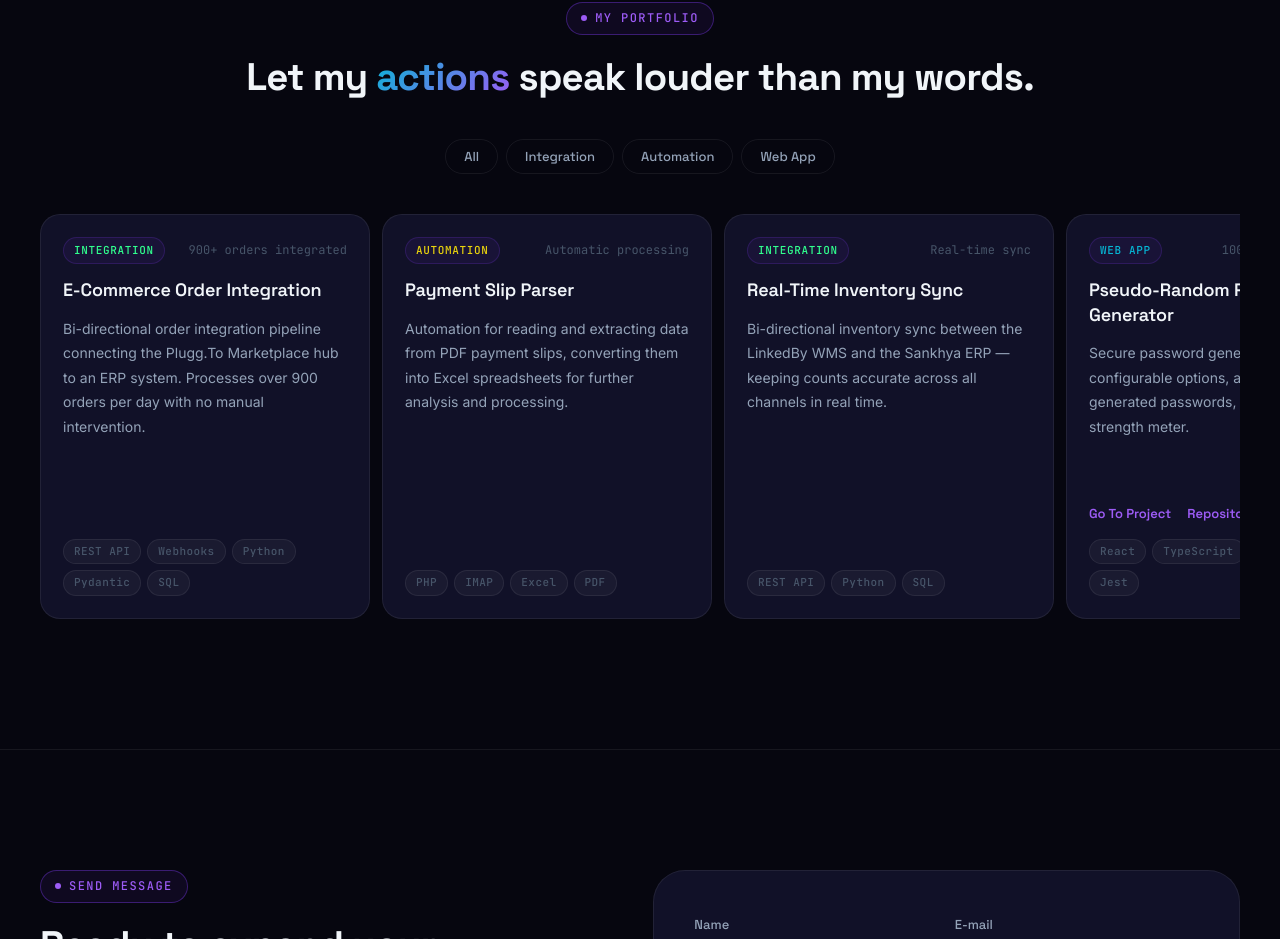
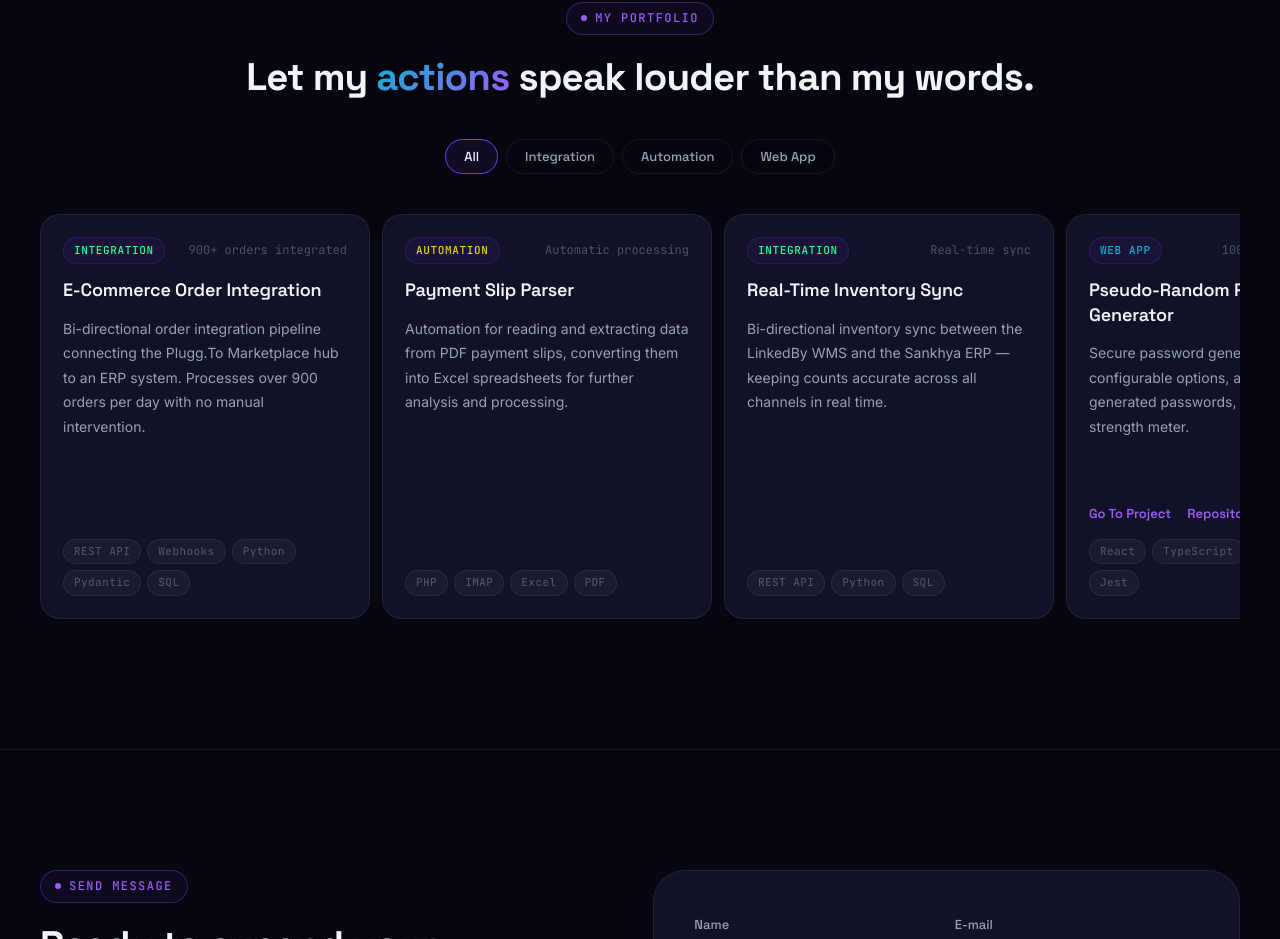
Before and after one commit to AtylaDaSilva/portfolio-website, a React (Vite) app: page / in a window 1280 px wide. Shown: the part 1645-2584 px from the top of the page. Built offline with nearby package versions, Linux system fonts and the light colour scheme.

Commit message:
feat(projects): fixed category bug
Fixed a bug that caused the categories to disappear when the user switched languages

```diff
--- a/src/components/Projects.jsx
+++ b/src/components/Projects.jsx
@@ -11,19 +11,21 @@ const colors = {
 
 export default function Projects() {
   const { t, i18n } = useTranslation();
-  const [active, setActive] = useState('Todas')
 
   const projects = t("projects.list", { returnObjects: true })
 
+  const masterCategory = t("projects.master_category")  // "All" category
+
   const categories = new Set([
-  t("projects.master_category"),  // "All" category
-  ...projects.map((p) => p.category)
-])
+    masterCategory,
+    ...projects.map((p) => p.category)
+  ])
 
-  //TEMP - Until I fix the category filtering bug
-  // const filtered = active === 'Todas' ? projects : projects.filter((p) => p.category === active)
-  const filtered = projects
+  // Categories will be filtered through it's index
+  const catIndexes = Array.from(categories.values())
 
+  const [active, setActive] = useState(0)
+  const filtered = active === catIndexes.indexOf(masterCategory) ? projects : projects.filter((p) => catIndexes.indexOf(p.category) === active)
 
   return (
     <section id="projects" className="projects">
@@ -42,11 +44,11 @@ export default function Projects() {
 
         {/* Filter tabs */}
         <div className="projects__tabs">
-          {[...categories].map((c) => (
+          {[...catIndexes].map((c, idx) => (
             <button
               key={c}
-              className={`projects__tab${active === c ? ' projects__tab--active' : ''}`}
-              onClick={() => setActive(c)}
+              className={`projects__tab${active === idx ? ' projects__tab--active' : ''}`}
+              onClick={() => setActive(idx)}
             >
               {c}
             </button>
```
